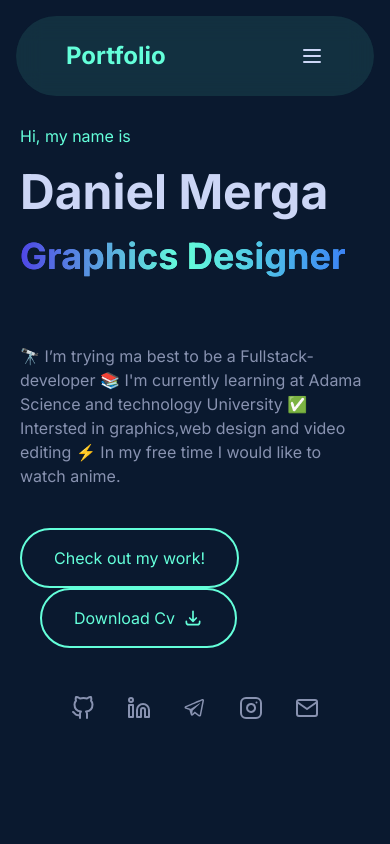
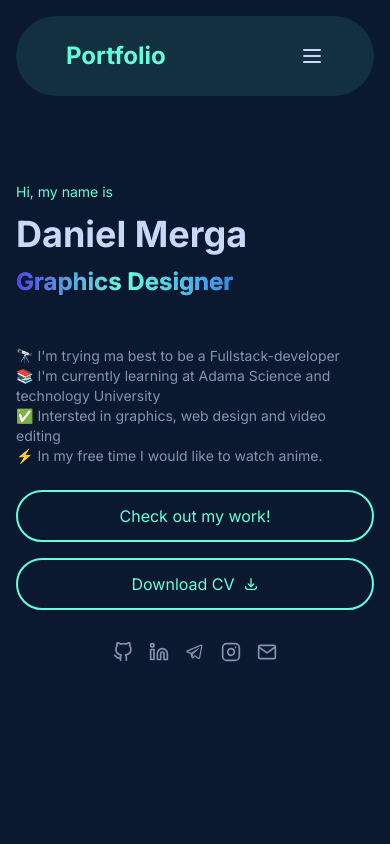
Before and after one commit to da-nn-yy/daniel-merga-portfolio-nextjs, a Next.js app: page / in a window 390 px wide. Shown: the top 844 px of the page. Built offline with nearby package versions, Linux system fonts and the light colour scheme.

Commit message:
update: improve Hero section responsiveness and layout

```diff
--- a/src/components/Hero.tsx
+++ b/src/components/Hero.tsx
@@ -14,19 +14,19 @@ const SocialLink = ({ href, Icon }: { href: string; Icon: any }) => (
     whileHover={{ y: -5 }}
     className="transition-colors text-textSecondary hover:text-secondary"
   >
-    <Icon className="w-6 h-6" />
+    <Icon className="w-5 h-5 sm:w-6 sm:h-6" />
   </motion.a>
 );
 
 const Hero = () => {
   return (
-    <div className="flex items-center justify-center min-h-screen px-5 bg-primary">
-      <div className="max-w-4xl">
+    <div className="flex items-center justify-center min-h-screen px-4 sm:px-6 lg:px-8 bg-primary">
+      <div className="w-full max-w-4xl mx-auto">
         <motion.p
           initial={{ opacity: 0, y: 20 }}
           animate={{ opacity: 1, y: 0 }}
           transition={{ delay: 0.2 }}
-          className="mb-5 text-secondary"
+          className="mb-3 sm:mb-5 text-secondary text-sm sm:text-base"
         >
           Hi, my name is
         </motion.p>
@@ -34,7 +34,7 @@ const Hero = () => {
           initial={{ opacity: 0, y: 20 }}
           animate={{ opacity: 1, y: 0 }}
           transition={{ delay: 0.3 }}
-          className="mb-5 text-5xl font-bold md:text-7xl text-textPrimary"
+          className="mb-3 sm:mb-5 text-4xl sm:text-5xl lg:text-7xl font-bold text-textPrimary"
         >
           Daniel Merga
         </motion.h1>
@@ -42,7 +42,7 @@ const Hero = () => {
           initial={{ opacity: 0, y: 20 }}
           animate={{ opacity: 1, y: 0 }}
           transition={{ delay: 0.4 }}
-          className="text-4xl md:text-6xl font-bold mb-7 h-[80px]"
+          className="text-2xl sm:text-4xl lg:text-6xl font-bold mb-5 sm:mb-7 h-[60px] sm:h-[80px]"
         >
           <div className="typewriter-container">
             <Typewriter
@@ -65,41 +65,43 @@ const Hero = () => {
           initial={{ opacity: 0, y: 20 }}
           animate={{ opacity: 1, y: 0 }}
           transition={{ delay: 0.5 }}
-          className="max-w-2xl mb-10 text-textSecondary"
+          className="max-w-2xl mb-6 sm:mb-10 text-sm sm:text-base text-textSecondary"
         >
-          🔭 I’m trying ma best to be a Fullstack-developer
-
-📚 I'm currently learning at Adama Science and technology University
-
-✅ Intersted in graphics,web design and video editing
-
+          🔭 I'm trying ma best to be a Fullstack-developer<br />
+          📚 I'm currently learning at Adama Science and technology University<br />
+          ✅ Intersted in graphics, web design and video editing<br />
           ⚡ In my free time I would like to watch anime.
         </motion.p>
+
+        {/* Buttons Container */}
+        <div className="flex flex-col sm:flex-row gap-4 sm:gap-5 mb-8 sm:mb-12">
           <motion.button
             initial={{ opacity: 0, y: 20 }}
             animate={{ opacity: 1, y: 0 }}
             transition={{ delay: 0.1 }}
             whileHover={{ scale: 1.05 }}
             whileTap={{ scale: 0.95 }}
-          className="px-8 py-4 transition-colors border-2 rounded-[100px] border-secondary text-secondary hover:bg-secondary/10"
+            className="w-full sm:w-auto px-6 sm:px-8 py-3 sm:py-4 transition-colors border-2 rounded-[100px] border-secondary text-secondary hover:bg-secondary/10"
           >
             <a href='#projects'>Check out my work!</a>
           </motion.button>
+
           <motion.button
             initial={{ opacity: 0, y: 20 }}
             animate={{ opacity: 1, y: 0 }}
             transition={{ delay: 0.1 }}
             whileHover={{ scale: 1.05 }}
             whileTap={{ scale: 0.95 }}
-          className="ml-5 px-8 py-4 transition-colors border-2 rounded-[100px] border-secondary text-secondary hover:bg-secondary/10"
+            className="w-full sm:w-auto px-6 sm:px-8 py-3 sm:py-4 transition-colors border-2 rounded-[100px] border-secondary text-secondary hover:bg-secondary/10"
           >
             <a
-              href='/DanielMerga-Resume.pdf'
-              download="DanielMerga-Resume.pdf"
-              className='flex items-center gap-2'>
-          Download Cv
+              href="/Daniel-Merga-CV.pdf"
+              download="Daniel-Merga-CV.pdf"
+              className="flex items-center justify-center gap-2"
+            >
+              Download CV
               <svg
-              className="w-5 h-5"
+                className="w-4 h-4 sm:w-5 sm:h-5"
                 fill="none"
                 stroke="currentColor"
                 viewBox="0 0 24 24"
@@ -113,22 +115,22 @@ const Hero = () => {
                 />
               </svg>
             </a>
+          </motion.button>
+        </div>
 
-        </motion.button>
-        <motion.div className="flex text-[24px] gap-x-6 max-w-max mx-auto lg:mx-0"
+        {/* Social Links */}
+        <motion.div
+          className="flex justify-center sm:justify-start"
           initial={{ opacity: 0, y: 20 }}
           animate={{ opacity: 1, y: 0 }}
-                      whileHover={{ scale: 1.05 }}
-                      whileTap={{ scale: 0.95 }}
+          transition={{ delay: 0.6 }}
         >
-                               <div className="mt-12">
-                                         <div className="flex justify-center space-x-8">
+          <div className="flex gap-4 sm:gap-6">
             <SocialLink href="https://github.com/da-nn-yy/" Icon={FiGithub} />
             <SocialLink href="https://www.linkedin.com/in/dani-boy-35552624b/" Icon={FiLinkedin} />
             <SocialLink href="https://t.me/g_dnl" Icon={LiaTelegram} />
             <SocialLink href="https://t.me/g_dnl" Icon={FiInstagram} />
             <SocialLink href="mailto:your.email@example.com" Icon={FiMail} />
-                                         </div>
           </div>
         </motion.div>
 
```
Lines whose indentation alone changed are shown as unchanged.
